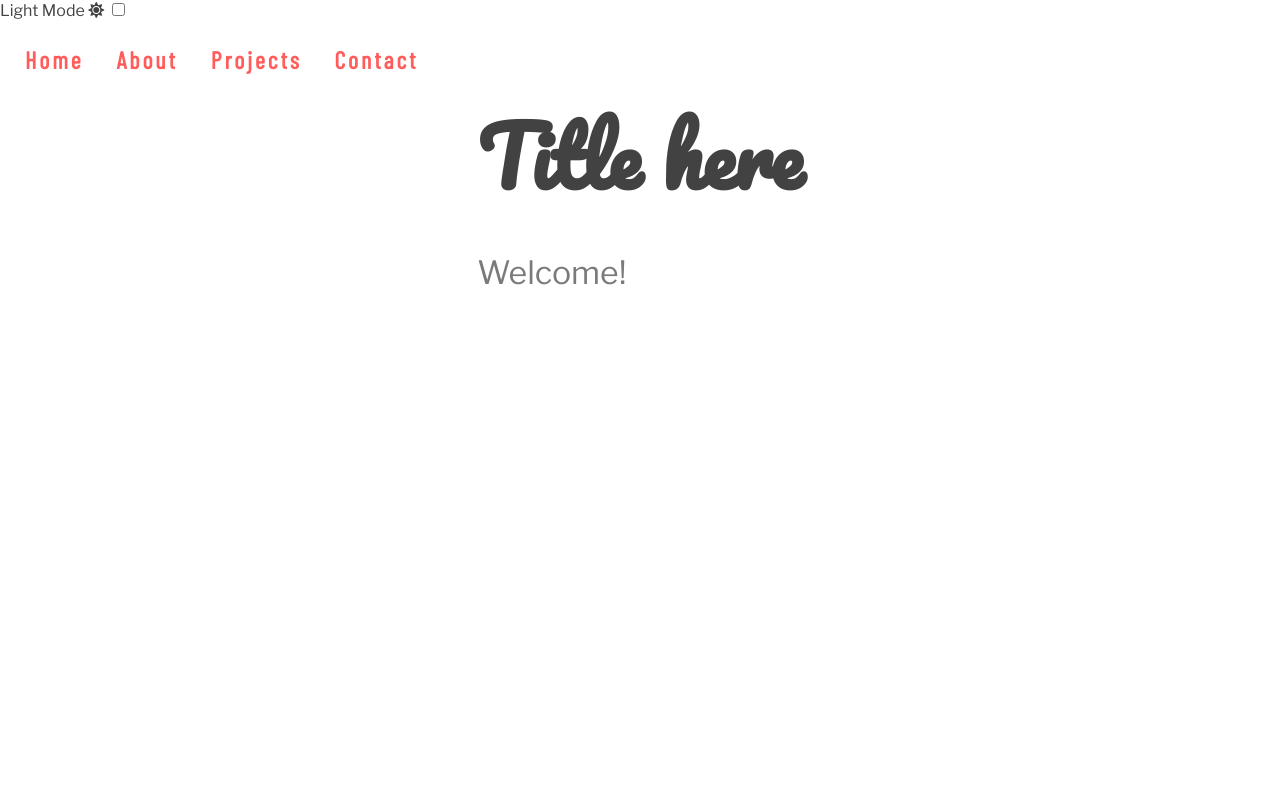
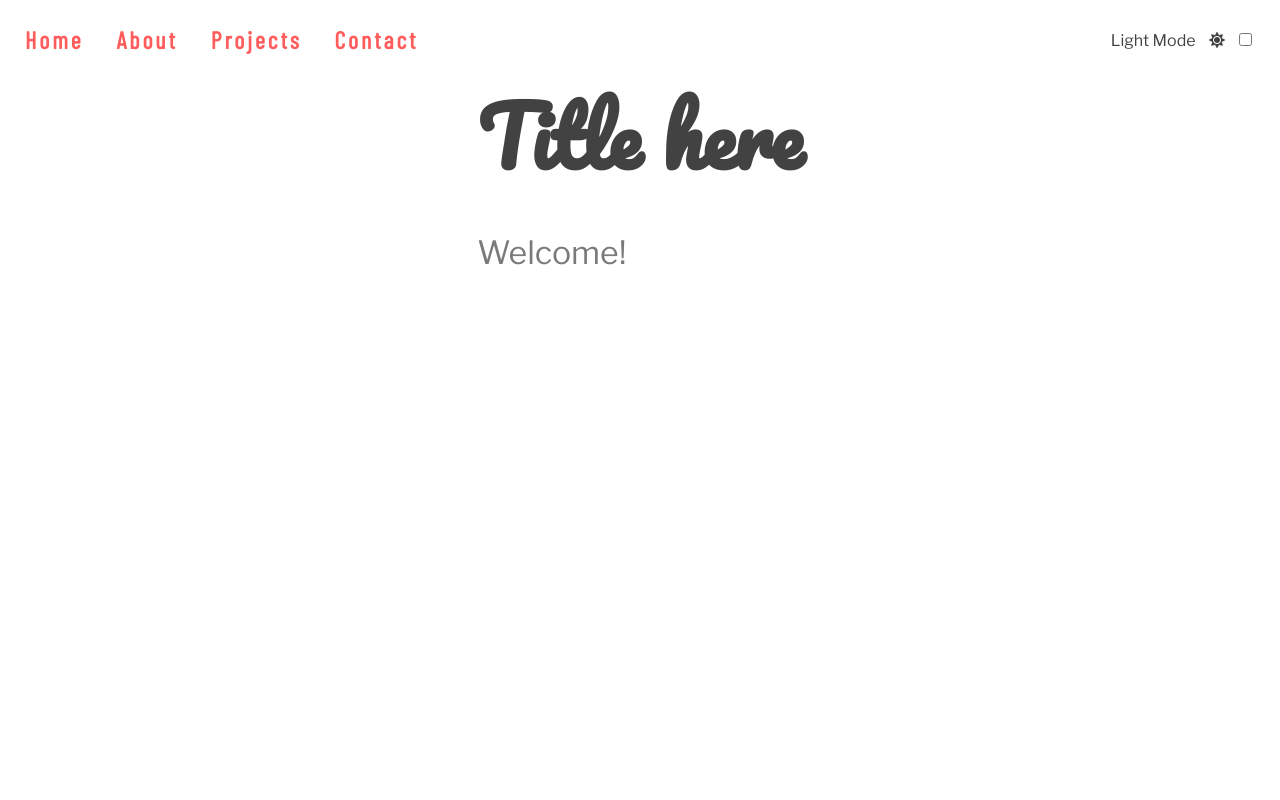
Before and after one commit to kaziragib18/Dark-Light-theme, a plain HTML site: page index.html in a window 1280 px wide. Shown: the top 800 px of the page. Drawn offline with nearby package versions, Linux system fonts and the light colour scheme.

Commit message:
css dark mode troggle  added

```diff
--- a/mystyle.css
+++ b/mystyle.css
@@ -166,3 +166,18 @@ p {
 .fab:hover {
     color: var(--on-background);
 }
+
+/* Dark Mode Toggle */
+.theme-switch-wrapper {
+    display: flex;
+    align-items: center;
+    z-index: 100;
+    position: fixed;
+    right: 25px;
+    top: 30px;
+  }
+
+.theme-switch-wrapper span {
+    margin-right: 10px;
+    font-size: 1rem;
+}
```
